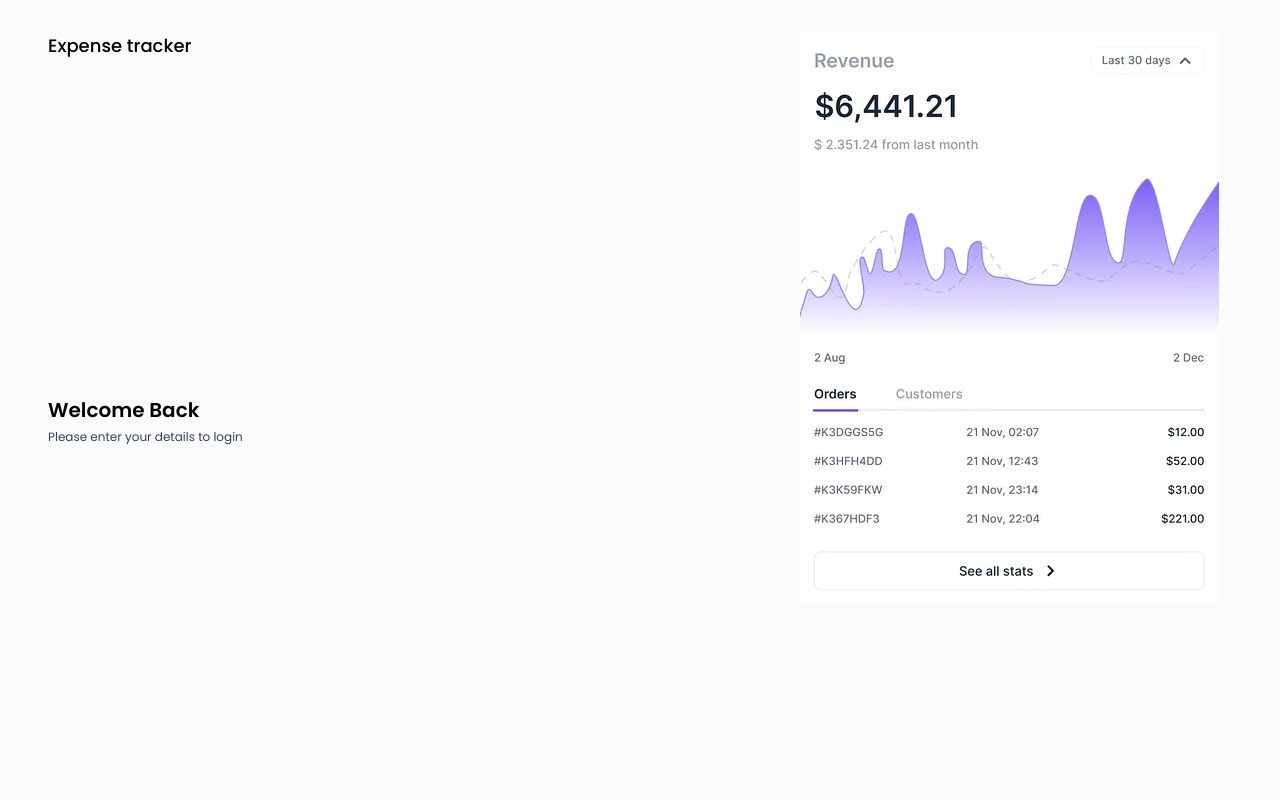
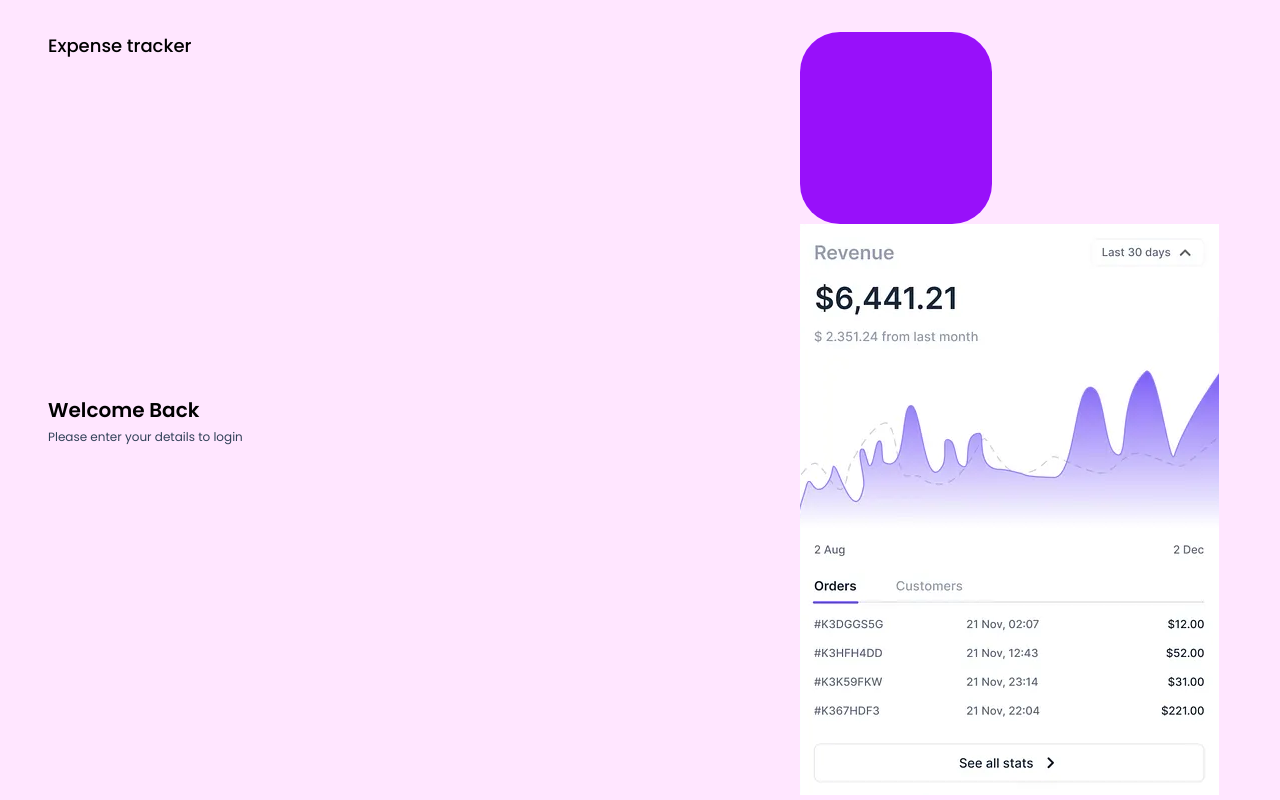
Before and after one commit to rhizaqi/expense-tracker, a React (Vite) app in the folder fe-expense-tracker/: page /login in a window 1280 px wide. Built offline with nearby package versions, Linux system fonts and the light colour scheme.

Commit message:
feat: a lil bit do

```diff
--- a/fe-expense-tracker/src/components/layouts/AuthLayout.jsx
+++ b/fe-expense-tracker/src/components/layouts/AuthLayout.jsx
@@ -9,8 +9,8 @@ export default function AuthLayout({ children }) {
       </div>
 
       <div className="hidden md:block w-[40vw] h-screen bg-voilet-50 bg-auth-bg-img bg-cover bg-no-repeat bg-center overflow-hidden p-8 relative">
-        <div className="" />
-        <div className="" />
+        <div className="w-48 h-48 rounded-[40px] bg-purple-600 abolute -top-7 -left-5" />
+        <div className="w-48 h-56 rounded-[40px] border-fuchsia-600 absolute top-[30%]" />
         <div className="" />
 
         <img src={CARD_LOGIN} alt="" />
--- a/fe-expense-tracker/src/index.css
+++ b/fe-expense-tracker/src/index.css
@@ -13,16 +13,13 @@
   --color-primary: #875cf5;
 }
 
-
-
-
 @layer base {
   html {
     font-family: var(--font-display);
   }
 
   body {
-    background-color: #fcfbfc;
+    background-color: #ffe6ff;
     overflow: hidden;
   }
 }
```
